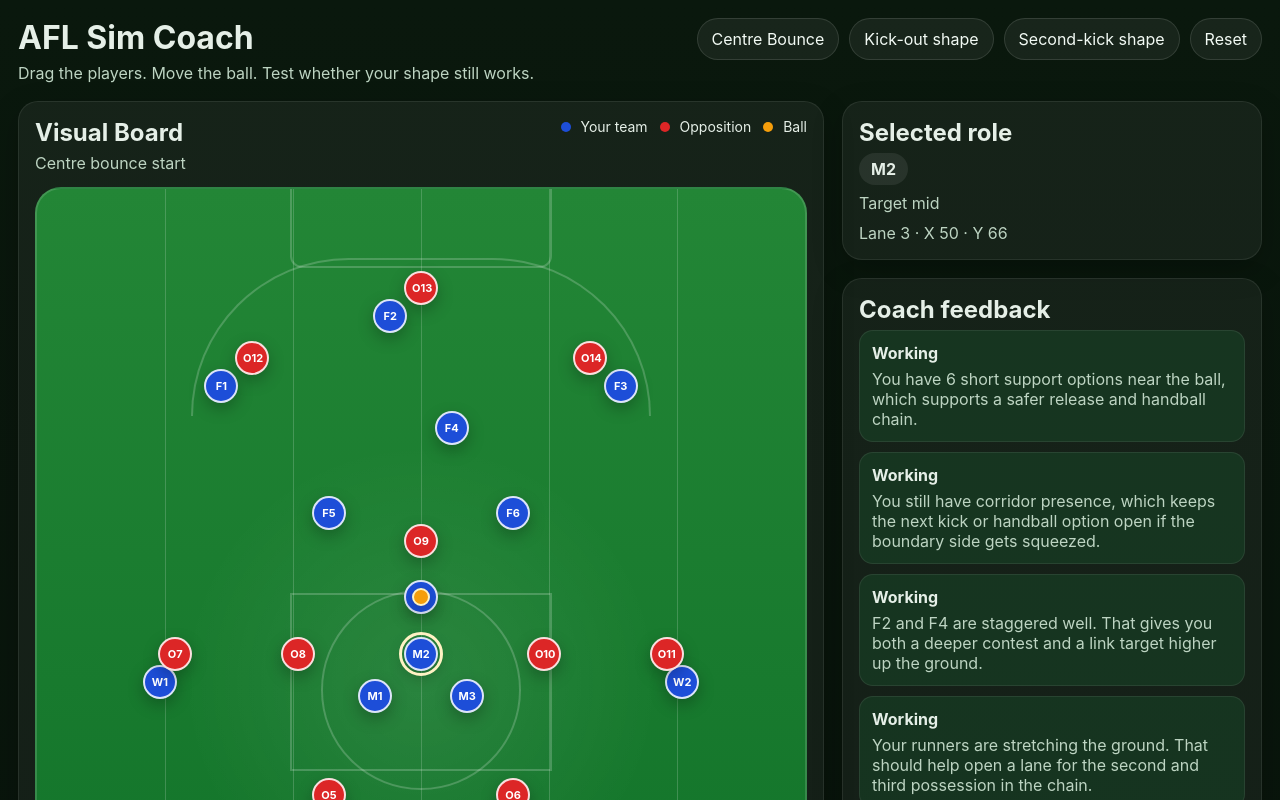
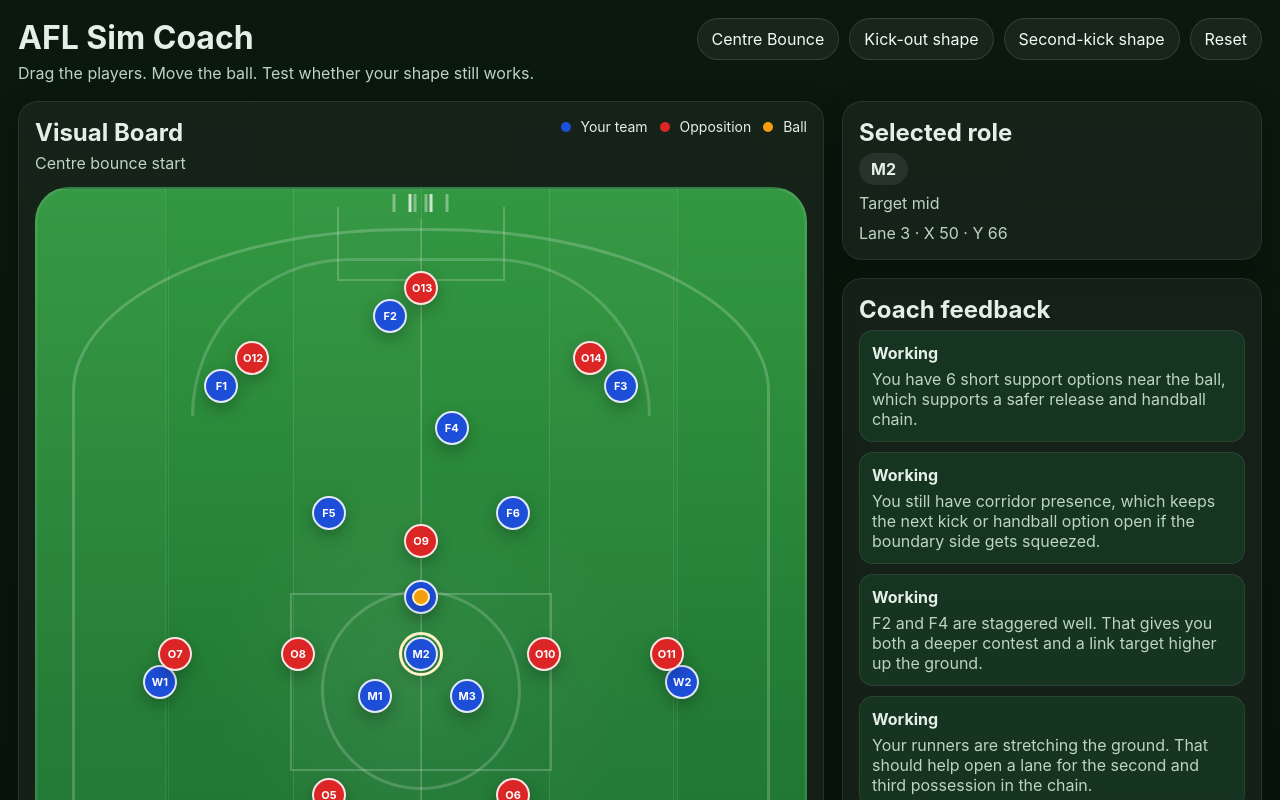
Before and after one commit to dmaher42/Coaching-Sim, a React (Vite) app: page / in a window 1280 px wide. Shown: the top 800 px of the page. Built offline with nearby package versions, Linux system fonts and the light colour scheme.

Commit message:
Improve field graphics to look more like an AFL oval

```diff
--- a/src/App.jsx
+++ b/src/App.jsx
@@ -194,75 +194,42 @@ function buildFeedback(players, ball, selectedScenario) {
   const feedback = [];
 
   if (nearbyOptions.length < 2) {
-    feedback.push({
-      level: 'warn',
-      text: 'There are not enough short support options near the ball. Add more “run to receive” around the kicker so he is not trapped.',
-    });
+    feedback.push({ level: 'warn', text: 'There are not enough short support options near the ball. Add more “run to receive” around the kicker so he is not trapped.' });
   } else {
-    feedback.push({
-      level: 'good',
-      text: `You have ${nearbyOptions.length} short support options near the ball, which supports a safer release and handball chain.`,
-    });
+    feedback.push({ level: 'good', text: `You have ${nearbyOptions.length} short support options near the ball, which supports a safer release and handball chain.` });
   }
 
   if (aheadOptions.length < 4) {
-    feedback.push({
-      level: 'warn',
-      text: 'There are not enough players ahead of the ball. Your shape may become too flat and invite pressure back on the kicker.',
-    });
+    feedback.push({ level: 'warn', text: 'There are not enough players ahead of the ball. Your shape may become too flat and invite pressure back on the kicker.' });
   }
 
   if (corridorCount < 3) {
-    feedback.push({
-      level: 'warn',
-      text: 'The corridor looks underused. Even if you exit boundary-side first, you still need inside support to keep “face forward immediately” alive.',
-    });
+    feedback.push({ level: 'warn', text: 'The corridor looks underused. Even if you exit boundary-side first, you still need inside support to keep “face forward immediately” alive.' });
   } else {
-    feedback.push({
-      level: 'good',
-      text: 'You still have corridor presence, which keeps the next kick or handball option open if the boundary side gets squeezed.',
-    });
+    feedback.push({ level: 'good', text: 'You still have corridor presence, which keeps the next kick or handball option open if the boundary side gets squeezed.' });
   }
 
   if (boundarySide && oppositeSideCount < 2) {
-    feedback.push({
-      level: 'warn',
-      text: 'The opposite side is too empty. If you want “in one side, out the other”, someone must already be working to the far side before the trap arrives.',
-    });
+    feedback.push({ level: 'warn', text: 'The opposite side is too empty. If you want “in one side, out the other”, someone must already be working to the far side before the trap arrives.' });
   }
 
   const targetSpacing = forwardTargets.length === 2 ? Math.abs(forwardTargets[0].y - forwardTargets[1].y) : 0;
   if (targetSpacing < 8) {
-    feedback.push({
-      level: 'warn',
-      text: 'F2 and F4 are too similar in height on the ground. Stagger them so one is a true deeper target and one is the link option one kick higher.',
-    });
+    feedback.push({ level: 'warn', text: 'F2 and F4 are too similar in height on the ground. Stagger them so one is a true deeper target and one is the link option one kick higher.' });
   } else {
-    feedback.push({
-      level: 'good',
-      text: 'F2 and F4 are staggered well. That gives you both a deeper contest and a link target higher up the ground.',
-    });
+    feedback.push({ level: 'good', text: 'F2 and F4 are staggered well. That gives you both a deeper contest and a link target higher up the ground.' });
   }
 
   const runnerSpread = runners.filter((p) => p.y < ball.y && Math.abs(p.x - ball.x) > 8).length;
   if (runnerSpread < 2) {
-    feedback.push({
-      level: 'warn',
-      text: 'Your runners are too close to the line of the ball. Stretch the ground more so the next layer can support and the defence has to make a decision.',
-    });
+    feedback.push({ level: 'warn', text: 'Your runners are too close to the line of the ball. Stretch the ground more so the next layer can support and the defence has to make a decision.' });
   } else {
-    feedback.push({
-      level: 'good',
-      text: 'Your runners are stretching the ground. That should help open a lane for the second and third possession in the chain.',
-    });
+    feedback.push({ level: 'good', text: 'Your runners are stretching the ground. That should help open a lane for the second and third possession in the chain.' });
   }
 
   const pressureOpp = opp.filter((p) => distance(p, ball) < 14).length;
   if (pressureOpp >= 3) {
-    feedback.push({
-      level: 'warn',
-      text: 'There is heavy opposition pressure around the ball. If this is realistic pressure, the next action probably needs to be safer and quicker.',
-    });
+    feedback.push({ level: 'warn', text: 'There is heavy opposition pressure around the ball. If this is realistic pressure, the next action probably needs to be safer and quicker.' });
   }
 
   if (selectedScenario === 'boundaryChain') {
@@ -270,21 +237,12 @@ function buildFeedback(players, ball, selectedScenario) {
     const crumber = byId.F1;
     const insideMid = byId.M1;
     if (hfLead && crumber && crumber.y > hfLead.y + 8) {
-      feedback.push({
-        level: 'good',
-        text: 'Your crumbing forward is staying goal-side of the lead, which suits a spill or front-and-square outcome.',
-      });
+      feedback.push({ level: 'good', text: 'Your crumbing forward is staying goal-side of the lead, which suits a spill or front-and-square outcome.' });
     } else {
-      feedback.push({
-        level: 'warn',
-        text: 'If the half-forward leads at the boundary, your crumber should stay positioned for the spill rather than joining the same lead lane.',
-      });
+      feedback.push({ level: 'warn', text: 'If the half-forward leads at the boundary, your crumber should stay positioned for the spill rather than joining the same lead lane.' });
     }
     if (insideMid && insideMid.x > 30) {
-      feedback.push({
-        level: 'good',
-        text: 'Your inside mid is protecting the next inside lane instead of getting dragged right to the boundary contest.',
-      });
+      feedback.push({ level: 'good', text: 'Your inside mid is protecting the next inside lane instead of getting dragged right to the boundary contest.' });
     }
   }
 
@@ -318,46 +276,32 @@ export default function App() {
   const [ball, setBall] = useState(centreBounceBall);
   const [selectedId, setSelectedId] = useState('M2');
   const [scenario, setScenario] = useState('centreBounce');
-  const [customNote, setCustomNote] = useState(
-    'Use this board to drag players into shape. Start with one kick, then talk through the next two movements.'
-  );
+  const [customNote, setCustomNote] = useState('Use this board to drag players into shape. Start with one kick, then talk through the next two movements.');
 
   const selectedPlayer = players.find((p) => p.id === selectedId) || null;
-
-  const feedback = useMemo(
-    () => buildFeedback(players, ball, scenario),
-    [players, ball, scenario]
-  );
+  const feedback = useMemo(() => buildFeedback(players, ball, scenario), [players, ball, scenario]);
 
   function updateFromPointer(clientX, clientY, targetId) {
     const rect = fieldRef.current?.getBoundingClientRect();
     if (!rect) return;
     const x = clamp(((clientX - rect.left) / rect.width) * 100, 2, 98);
     const y = clamp((((clientY - rect.top) / rect.height) * FIELD_HEIGHT), 2, FIELD_HEIGHT - 2);
-
     if (targetId === 'ball') {
       setBall({ x, y });
       return;
     }
-
-    setPlayers((current) =>
-      current.map((player) =>
-        player.id === targetId ? { ...player, x, y } : player
-      )
-    );
+    setPlayers((current) => current.map((player) => (player.id === targetId ? { ...player, x, y } : player)));
   }
 
   function startDrag(event, targetId) {
     event.preventDefault();
     setSelectedId(targetId);
     updateFromPointer(event.clientX, event.clientY, targetId);
-
     const move = (moveEvent) => updateFromPointer(moveEvent.clientX, moveEvent.clientY, targetId);
     const end = () => {
       window.removeEventListener('pointermove', move);
       window.removeEventListener('pointerup', end);
     };
-
     window.addEventListener('pointermove', move);
     window.addEventListener('pointerup', end);
   }
@@ -405,15 +349,21 @@ export default function App() {
 
           <div className="field" ref={fieldRef}>
             <div className="field-overlay">
+              <div className="boundary-oval" />
+              <div className="wing-guide left" />
+              <div className="wing-guide right" />
               {[1, 2, 3, 4, 5].map((line) => (
                 <div key={line} className="lane-line" style={{ left: `${(line / 6) * 100}%` }} />
               ))}
+              <div className="centre-line" />
               <div className="centre-square" />
               <div className="centre-circle" />
               <div className="arc top" />
               <div className="arc bottom" />
               <div className="goal-square top" />
               <div className="goal-square bottom" />
+              <div className="goal-posts top" />
+              <div className="goal-posts bottom" />
             </div>
 
             {players.map((player) => (
@@ -435,10 +385,7 @@ export default function App() {
           </div>
 
           <div className="board-footer">
-            <p>
-              Tip: start with the ball carrier, then ask: who is short support, who is next line,
-              who protects the inside, and who stays dangerous ahead of the ball?
-            </p>
+            <p>Tip: start with the ball carrier, then ask: who is short support, who is next line, who protects the inside, and who stays dangerous ahead of the ball?</p>
           </div>
         </section>
 
@@ -449,9 +396,7 @@ export default function App() {
               <>
                 <div className="role-pill">{selectedPlayer.id}</div>
                 <p className="muted">{roleDescriptions[selectedPlayer.id] || 'Role description not set.'}</p>
-                <p className="position-readout">
-                  Lane {getLane(selectedPlayer.x)} · X {Math.round(selectedPlayer.x)} · Y {Math.round(selectedPlayer.y)}
-                </p>
+                <p className="position-readout">Lane {getLane(selectedPlayer.x)} · X {Math.round(selectedPlayer.x)} · Y {Math.round(selectedPlayer.y)}</p>
               </>
             ) : (
               <p className="muted">Select a player chip to inspect their role.</p>
@@ -472,11 +417,7 @@ export default function App() {
 
           <section className="card">
             <h2>Scenario notes</h2>
-            <textarea
-              value={customNote}
-              onChange={(event) => setCustomNote(event.target.value)}
-              placeholder="Write what the play is, what the cue is, and what the next action should be."
-            />
+            <textarea value={customNote} onChange={(event) => setCustomNote(event.target.value)} placeholder="Write what the play is, what the cue is, and what the next action should be." />
           </section>
 
           <section className="card">
--- a/src/styles.css
+++ b/src/styles.css
@@ -115,12 +115,28 @@ button {
   position: relative;
   width: 100%;
   aspect-ratio: 0.78;
-  border-radius: 26px;
+  border-radius: 34px;
   overflow: hidden;
   background:
-    radial-gradient(circle at center, rgba(255,255,255,0.08), transparent 38%),
-    linear-gradient(180deg, #238636 0%, #0d6e26 100%);
-  border: 2px solid rgba(255,255,255,0.14);
+    linear-gradient(90deg, rgba(255,255,255,0.04) 0 0),
+    radial-gradient(circle at 50% 50%, rgba(255,255,255,0.06), transparent 34%),
+    linear-gradient(180deg, #279236 0%, #157329 55%, #0f6524 100%);
+  border: 2px solid rgba(255,255,255,0.12);
+  box-shadow: inset 0 0 0 1px rgba(255,255,255,0.04);
+}
+
+.field::before {
+  content: "";
+  position: absolute;
+  inset: 0;
+  background: repeating-linear-gradient(
+    90deg,
+    rgba(255,255,255,0.03) 0,
+    rgba(255,255,255,0.03) 16.66%,
+    rgba(255,255,255,0.015) 16.66%,
+    rgba(255,255,255,0.015) 33.33%
+  );
+  pointer-events: none;
 }
 
 .field-overlay {
@@ -128,12 +144,40 @@ button {
   inset: 0;
 }
 
+.boundary-oval {
+  position: absolute;
+  inset: 4% 4.5%;
+  border: 3px solid rgba(255,255,255,0.2);
+  border-radius: 48% / 18%;
+}
+
+.wing-guide {
+  position: absolute;
+  top: 8%;
+  bottom: 8%;
+  width: 1px;
+  background: rgba(255,255,255,0.08);
+}
+
+.wing-guide.left { left: 17%; }
+.wing-guide.right { right: 17%; }
+
 .lane-line {
   position: absolute;
   top: 0;
   bottom: 0;
   width: 1px;
-  background: rgba(255,255,255,0.18);
+  background: rgba(255,255,255,0.1);
+}
+
+.centre-line {
+  position: absolute;
+  top: 3%;
+  bottom: 3%;
+  left: 50%;
+  width: 2px;
+  transform: translateX(-50%);
+  background: rgba(255,255,255,0.14);
 }
 
 .centre-square {
@@ -150,57 +194,77 @@ button {
   width: 26%;
   aspect-ratio: 1;
   border-radius: 50%;
-  border: 2px solid rgba(255,255,255,0.2);
+  border: 3px solid rgba(255,255,255,0.18);
   left: 37%;
   top: 40.7%;
 }
 
-.arc,
-.goal-square {
+.arc {
   position: absolute;
   left: 20%;
   right: 20%;
   height: 16%;
-  border: 2px solid rgba(255,255,255,0.2);
+  border: 3px solid rgba(255,255,255,0.18);
   border-bottom: none;
   border-top-left-radius: 999px;
   border-top-right-radius: 999px;
 }
 
-.arc.top {
-  top: 7%;
-}
-
+.arc.top { top: 7%; }
 .arc.bottom {
   bottom: 7%;
   transform: rotate(180deg);
 }
 
 .goal-square {
-  left: 33%;
-  right: 33%;
-  height: 8%;
+  position: absolute;
+  left: 39%;
+  right: 39%;
+  height: 7.5%;
+  border-left: 2px solid rgba(255,255,255,0.2);
+  border-right: 2px solid rgba(255,255,255,0.2);
 }
 
 .goal-square.top {
-  top: 0;
-  border-radius: 0 0 12px 12px;
-  border-top: none;
+  top: 1.8%;
   border-bottom: 2px solid rgba(255,255,255,0.2);
 }
 
 .goal-square.bottom {
-  bottom: 0;
-  border-radius: 12px 12px 0 0;
-  border-bottom: none;
+  bottom: 1.8%;
   border-top: 2px solid rgba(255,255,255,0.2);
 }
+
+.goal-posts {
+  position: absolute;
+  left: 50%;
+  width: 22%;
+  height: 18px;
+  transform: translateX(-50%);
+}
+
+.goal-posts::before,
+.goal-posts::after {
+  content: "";
+  position: absolute;
+  top: 0;
+  bottom: 0;
+  width: 3px;
+  background: rgba(255,255,255,0.75);
+  box-shadow: -16px 0 0 rgba(255,255,255,0.38), 16px 0 0 rgba(255,255,255,0.38);
+}
+
+.goal-posts::before { left: calc(50% - 12px); }
+.goal-posts::after { right: calc(50% - 12px); }
+
+.goal-posts.top { top: 0.5%; }
+.goal-posts.bottom { bottom: 0.5%; }
 
 .player-chip {
   position: absolute;
   transform: translate(-50%, -50%);
   border-radius: 999px;
-  border: 2px solid rgba(255,255,255,0.85);
+  border: 2px solid rgba(255,255,255,0.88);
   color: white;
   display: grid;
   place-items: center;
@@ -208,10 +272,12 @@ button {
   font-size: 11px;
   touch-action: none;
   box-shadow: 0 6px 16px rgba(0,0,0,0.25);
+  z-index: 3;
 }
 
 .player-chip.ball {
   border-color: #fff2c4;
+  z-index: 4;
 }
 
 .player-chip.selected {
```
